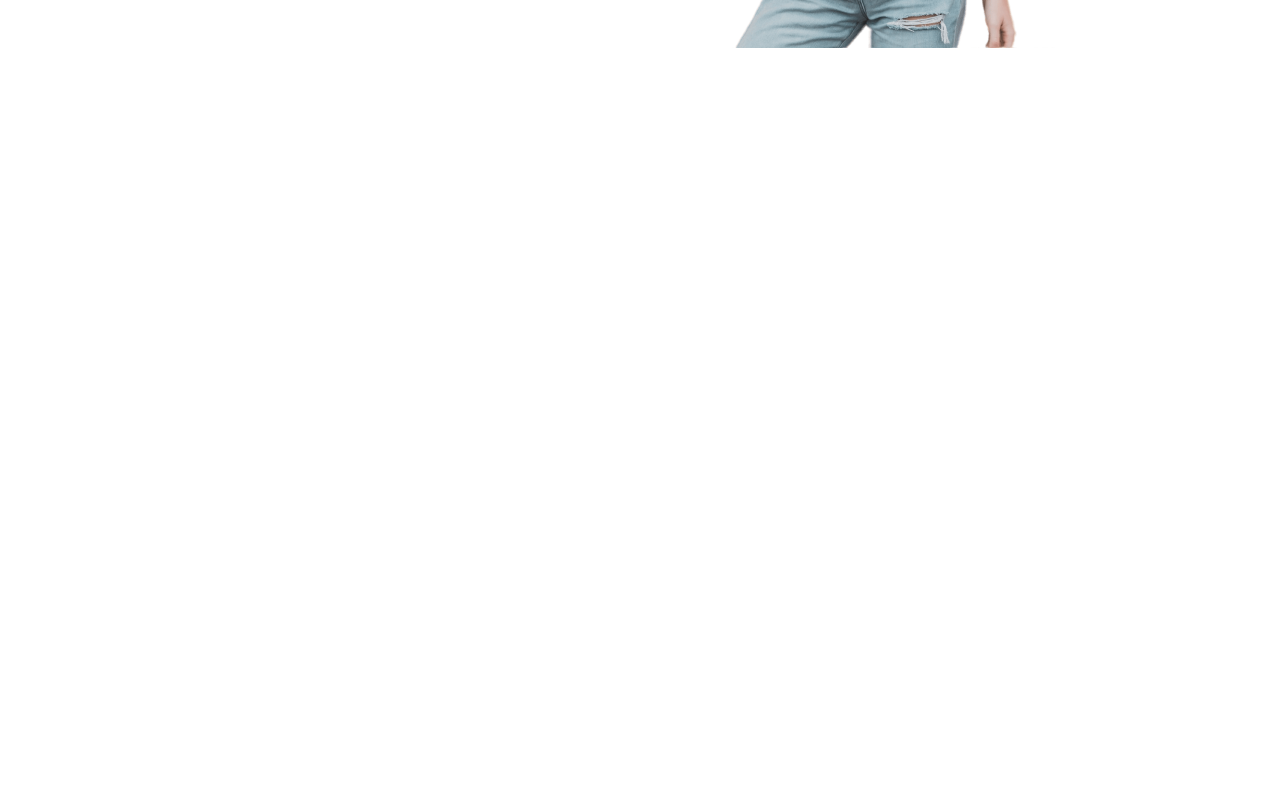
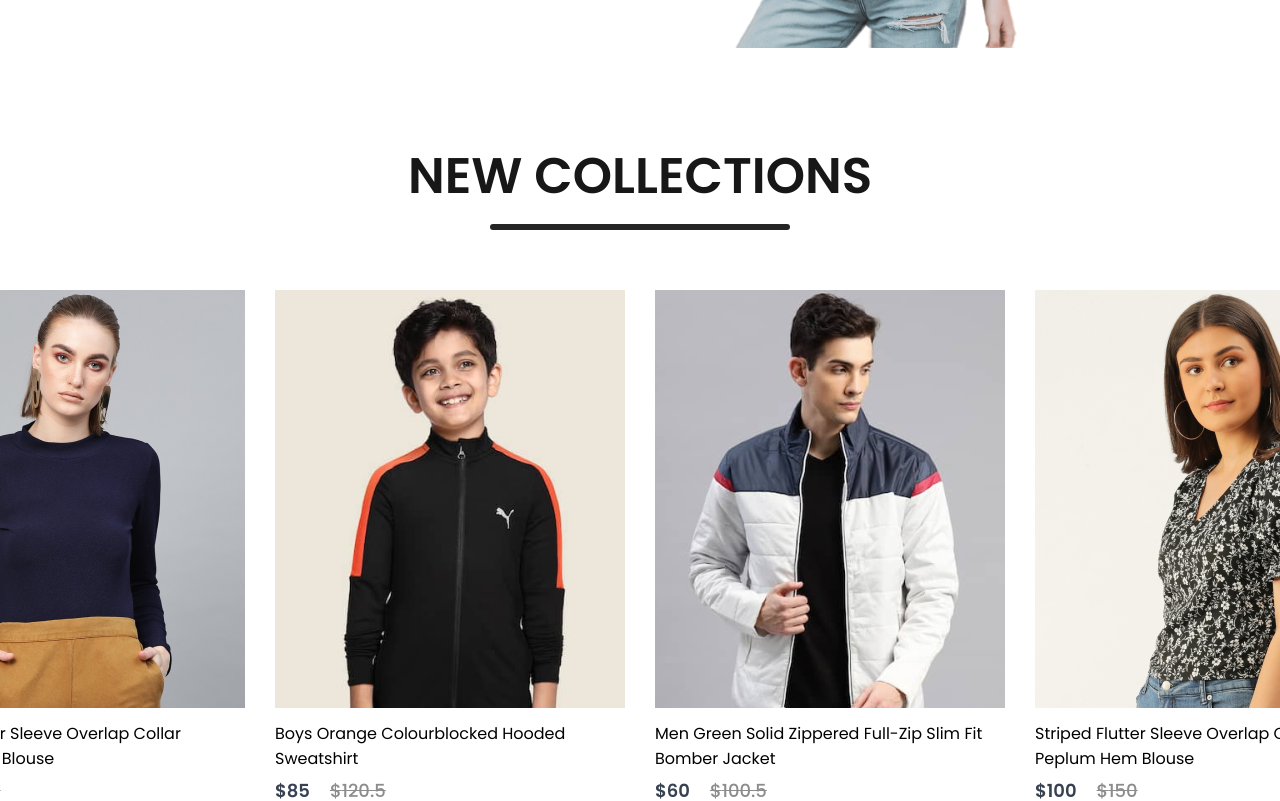
Before and after one commit to jionbiju/E-commerce_React, a React (Create React App) app in the folder frontend/: page / in a window 1280 px wide. Shown: the part 2060-2861 px from the top of the page. Before the commit the page ends 2199 px from the top, so only its background shows below. Built offline with nearby package versions, Linux system fonts and the light colour scheme.

Commit message:
new collection component created

```diff
--- /dev/null
+++ b/frontend/src/Components/NewCollection/NewCollections.css
@@ -0,0 +1,26 @@
+.new-collections{
+    display: flex;
+    align-items: center;
+    flex-direction: column;
+    height: 90vh;
+    gap: 10px;
+}
+.new-collections h1{
+    color: #171717;
+    font-size: 50px;
+    font-weight: 600;
+}
+.new-collections hr{
+    color: #252525;
+    width: 300px;
+    border: none;
+    border-top: 6px solid ;
+    border-radius: 35px;
+}
+
+.collections{
+    display:grid;
+    grid-template-columns: 1fr 1fr 1fr 1fr;
+    gap: 30px;
+    margin-top: 50px;
+}
--- /dev/null
+++ b/frontend/src/Components/NewCollection/NewCollections.jsx
@@ -0,0 +1,22 @@
+import React from 'react'
+import './NewCollections.css'
+import new_collection from '../Assets/new_collections'
+import Item from '../Item/Item'
+
+const NewCollections = () => {
+  return (
+    <div className='new-collections'>
+        <h1>NEW COLLECTIONS</h1>
+        <hr />
+        <div className="collections">
+            {new_collection.map((item,i)=>{
+                return <Item key={i} id={item.id} image={item.image} name={item.name}
+                new_price={item.new_price} old_price={item.old_price}/>
+            })}
+        </div>
+
+    </div>
+  )
+}
+
+export default NewCollections
--- a/frontend/src/Components/Popular/Popular.css
+++ b/frontend/src/Components/Popular/Popular.css
@@ -4,6 +4,7 @@
     flex-direction: column;
     height: 90vh;
     gap: 10px;
+
 }
 .popular h1{
     color: #171717;
--- a/frontend/src/Pages/Shop.jsx
+++ b/frontend/src/Pages/Shop.jsx
@@ -2,6 +2,7 @@
 import Hero from '../Components/Hero/Hero'
 import Popular from '../Components/Popular/Popular'
 import Offers from '../Components/Offers/Offers'
+import NewCollections from '../Components/NewCollection/NewCollections'
 
 const Shop = () => {
   return (
@@ -9,6 +10,7 @@
       <Hero/>
       <Popular/>
       <Offers/>
+      <NewCollections/>
     </div>
   )
 }
```
